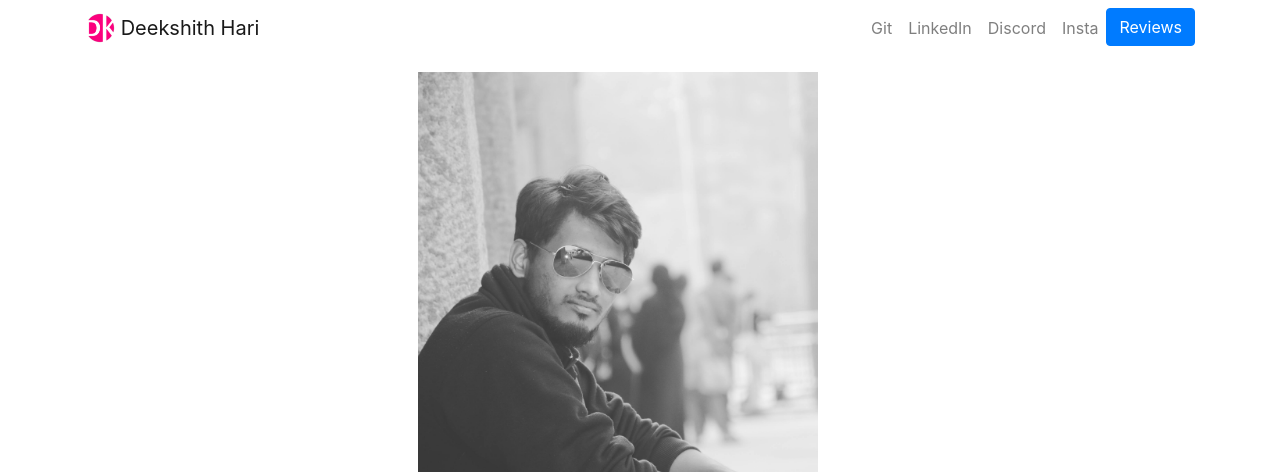
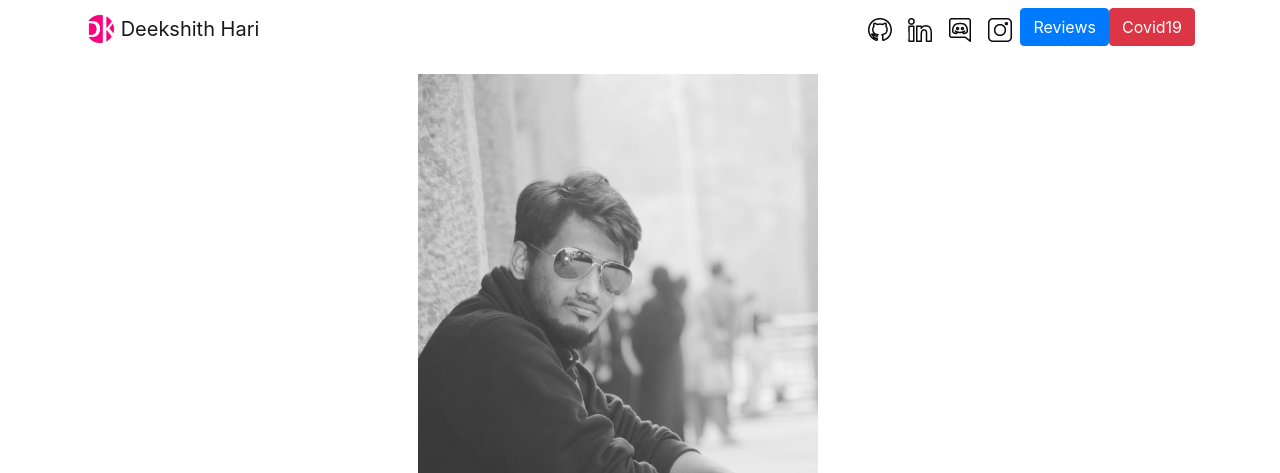
Before and after one commit to deekhari00716/Django3-portfolio, a Django app: page / in a window 1280 px wide. Shown: the top 473 px of the page. Run offline with Django 3.2, Linux system fonts and the light colour scheme; data comes from the database, SQL or seed files in the repository; some libraries are stand-ins or nearby versions.

Commit message:
link logo added

```diff
--- a/portfolio/templates/portfolio/base.html
+++ b/portfolio/templates/portfolio/base.html
@@ -26,20 +26,32 @@
               <div class="collapse navbar-collapse text-center" id="navbarNav">
                 <ul class="navbar-nav ml-auto">
                   <li class="nav-item">
-                    <a class="nav-link" href="https://github.com/deekhari00716">Git</a>
+                    <a class="nav-link" href="https://github.com/deekhari00716">
+                        <img src="{% static "portfolio/github.png" %}" width="24" height="24">
+                    </a>
                   </li>
                   <li class="nav-item">
-                    <a class="nav-link" href="https://www.linkedin.com/feed/" target="_blank">LinkedIn</a>
+                    <a class="nav-link" href="https://www.linkedin.com/feed/" target="_blank">
+                        <img src="{% static "portfolio/linkdin.png" %}" width="24" height="24">
+                    </a>
                   </li>
                   <li class="nav-item">
-                    <a class="nav-link" href="https://discordapp.com/channels/@me" target="_blank">Discord</a>
+                    <a class="nav-link" href="https://discordapp.com/channels/@me" target="_blank">
+                        <img src="{% static "portfolio/code.png" %}" width="24" height="24">
+                    </a>
                   </li>
                   <li class="nav-item">
-                    <a class="nav-link" href="https://discordapp.com/channels/@me" target="_blank">Insta</a>
+                    <a class="nav-link" href="https://www.instagram.com/deekshi_mambally/" target="_blank">
+                          <img src="{% static "portfolio/instagram.png" %}" width="24" height="24">
+                    </a>
                   </li>
                   <li>
                     <a role="button" href="{% url 'blogapp:all_blogs' %}" class="btn btn-primary">Reviews</a>
                   </li>
+                  <li>
+                    <a role="button" href="https://www.worldometers.info/coronavirus/" class="btn btn-danger">Covid19</a>
+                  </li>
+
                 </ul>
               </div>
             </div>
```
Also changed, not shown: portfolio/static/portfolio/code.png (added), portfolio/static/portfolio/github.png (added), portfolio/static/portfolio/instagram.png (added), portfolio/static/portfolio/linkdin.png (added).
